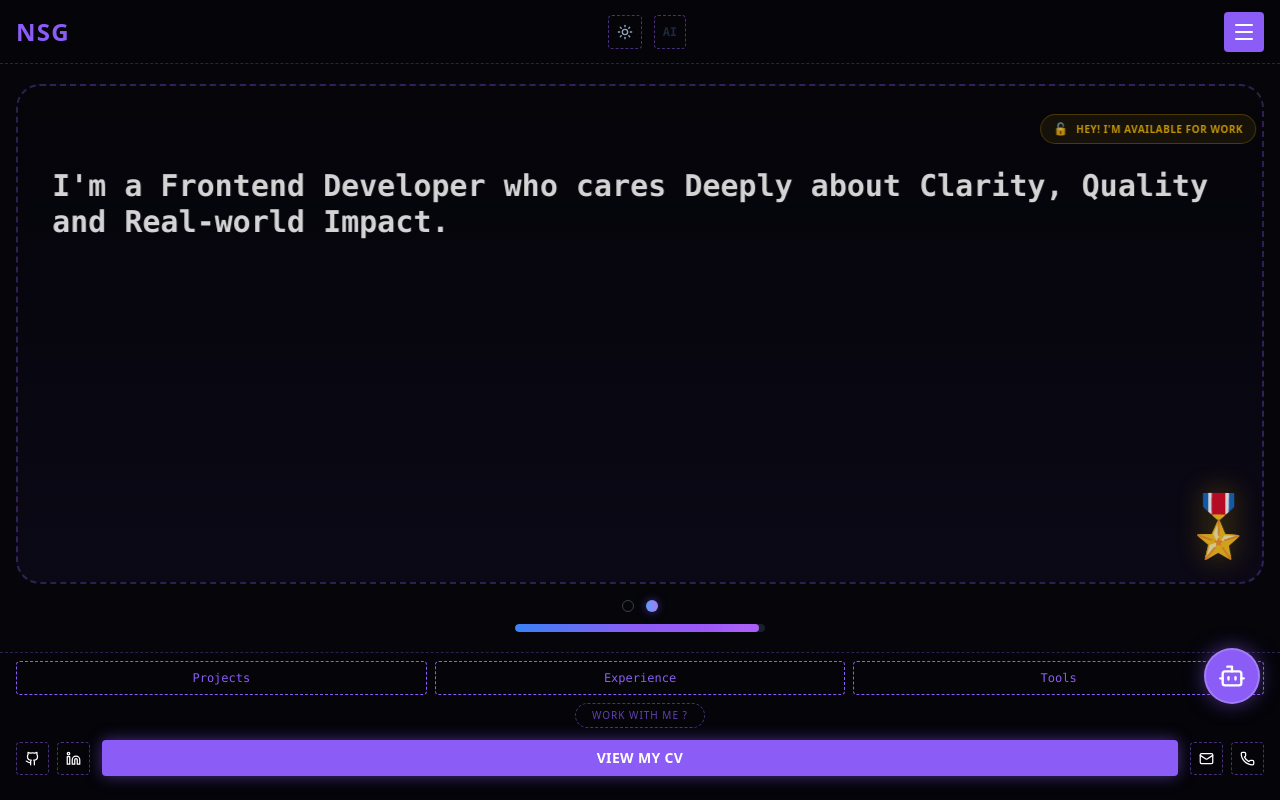
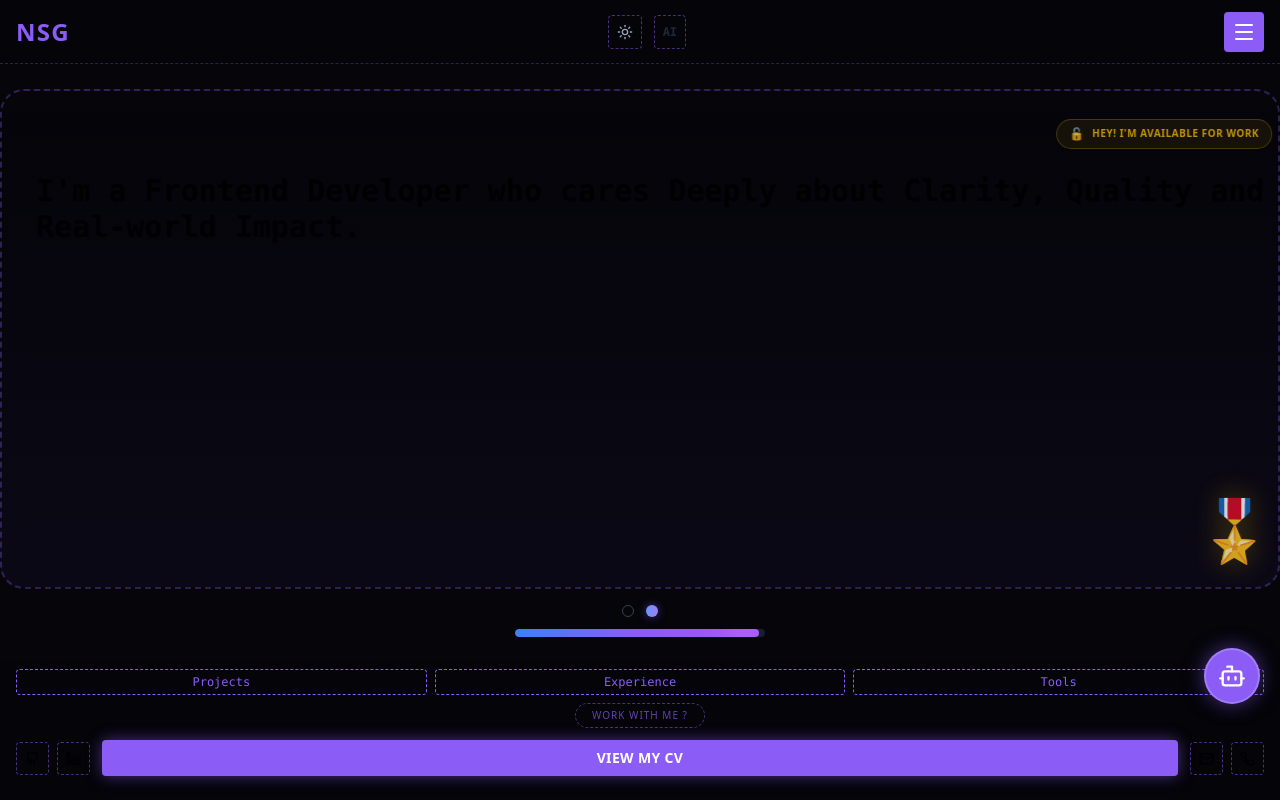
Before and after one commit to nenshallom/portfolio, a Next.js app: page / in a window 1280 px wide. Built offline with nearby package versions, Linux system fonts and the light colour scheme.

Commit message:
Fix: light theme

```diff
--- a/app/page.tsx
+++ b/app/page.tsx
@@ -60,7 +60,7 @@ export default function Home() {
   return (
     // 1. Reduced top padding (pt-8 -> pt-4)
     // 2. Added 'no-scrollbar' class to hide the scrolling bar
-    <div className="px-4 pt-4 flex flex-col items-center h-full justify-center no-scrollbar">
+    <div className="pt-4 flex flex-col items-center h-full justify-center no-scrollbar">
 
       {/* 3. CONTAINER HEIGHT CHANGE:
          Changed min-h-[500px] to h-[400px] (fixed compact height for mobile)
--- a/components/Footer.tsx
+++ b/components/Footer.tsx
@@ -7,17 +7,17 @@ export default function Footer() {
   return (
     // REMOVED "fixed bottom-0 left-0 right-0"
     // ADDED "w-full"
-    <footer className="w-full z-40 bg-background/95 backdrop-blur-md pb-6 pt-2 px-4 border-t border-dashed border-primary/30">
+    <footer className="w-full z-40 bg-background/95 backdrop-blur-md pb-6 pt-2 px-4">
 
       {/* 1. Navigation Tabs */}
       <div className="flex justify-between gap-2 mb-2 text-xs font-mono">
-        <Link href="/projects" className="flex-1 text-center py-2 border border-dashed border-primary text-primary hover:bg-primary/10 transition rounded">
+        <Link href="/projects" className="flex-1 text-center py-1 border border-dashed border-primary text-primary hover:bg-primary/10 transition rounded">
           Projects
         </Link>
-        <Link href="/experience" className="flex-1 text-center py-2 border border-dashed border-primary text-primary hover:bg-primary/10 transition rounded">
+        <Link href="/experience" className="flex-1 text-center py-1 border border-dashed border-primary text-primary hover:bg-primary/10 transition rounded">
           Experience
         </Link>
-        <Link href="/tools" className="flex-1 text-center py-2 border border-dashed border-primary text-primary hover:bg-primary/10 transition rounded">
+        <Link href="/tools" className="flex-1 text-center py-1 border border-dashed border-primary text-primary hover:bg-primary/10 transition rounded">
           Tools
         </Link>
       </div>
@@ -36,10 +36,10 @@ export default function Footer() {
       <div className="flex items-center gap-3">
         {/* Socials */}
         <div className="flex gap-2">
-          <a href="https://github.com" target="_blank" className="p-2 border border-dashed border-primary/50 rounded text-white hover:text-primary hover:border-primary transition">
+          <a href="https://github.com/nenshallom" target="_blank" className="p-2 border border-dashed border-primary/50 rounded text-white dark:text-black hover:text-primary hover:border-primary transition">
             <Github size={15} />
           </a>
-          <a href="https://linkedin.com" target="_blank" className="p-2 border border-dashed border-primary/50 rounded text-white hover:text-primary hover:border-primary transition">
+          <a href="https://linkedin.com/in/nenshallom/" target="_blank" className="p-2 border border-dashed border-primary/50 rounded text-white dark:text-black hover:text-primary hover:border-primary transition">
             <Linkedin size={15} />
           </a>
         </div>
@@ -51,10 +51,10 @@ export default function Footer() {
 
         {/* Contact */}
         <div className="flex gap-2">
-          <a href="mailto:your@email.com" className="p-2 border border-dashed border-primary/50 rounded text-white hover:text-primary hover:border-primary transition">
+          <a href="mailto:sshallom92@email.com" className="p-2 border border-dashed border-primary/50 rounded text-white dark:text-black hover:text-primary hover:border-primary transition">
             <Mail size={15} />
           </a>
-          <a href="tel:+123456789" className="p-2 border border-dashed border-primary/50 rounded text-white hover:text-primary hover:border-primary transition">
+          <a href="tel:+2349065679171" className="p-2 border border-dashed border-primary/50 rounded text-white dark:text-black hover:text-primary hover:border-primary transition">
             <Phone size={15} />
           </a>
         </div>
--- a/components/home/SlideOne.tsx
+++ b/components/home/SlideOne.tsx
@@ -5,7 +5,7 @@ export default function SlideOne() {
   return (
     <motion.div className="flex flex-col items-center relative h-full justify-center">
 
-      <div className="w-full flex flex-col gap-2 mb-4 relative z-10">
+      <div className="w-full flex flex-col gap-1 mb-4 relative z-10">
         <p className="text-accent font-bold tracking-wide text-left self-start text-sm">
           Welcome, I&apos;m
         </p>
@@ -18,7 +18,7 @@ export default function SlideOne() {
             </h1>
 
             {/* --- PROFILE IMAGE SECTION --- */}
-            <div className="w-40 h-40 md:w-40 md:h-40 rounded-full border-[3px] border-gray-800 overflow-hidden shrink-0  bg-gray-900 relative z-20 shadow-xl">
+            <div className="w-40 h-40 md:w-40 md:h-40 rounded-full border-[2px] border-gray-800 overflow-hidden shrink-0  bg-gray-900 relative z-20 shadow-xl">
                 {/* Next.js Image Component:
                    - src: starts from 'public' folder (so /images/...)
                    - width/height: required for aspect ratio (matches w-40 = 160px)
@@ -45,7 +45,7 @@ export default function SlideOne() {
         </span>
       </div>
 
-      <h2 className="self-start text-lg md:text-2xl font-bold text-black dark:text-white leading-snug font-mono relative z-10">
+      <h2 className="self-start text-2xl md:text-3xl font-bold text-black dark:text-white leading-snug font-mono relative z-10">
         Engineering Clean, <br />
         Beautiful & Performant <br />
         Frontend for the Web
--- a/components/home/SlideTwo.tsx
+++ b/components/home/SlideTwo.tsx
@@ -11,7 +11,7 @@ export default function SlideTwo() {
       </div>
 
       {/* Reduced text-3xl -> text-xl */}
-      <h2 className="text-xl md:text-3xl font-bold text-white leading-relaxed font-mono mb-8">
+      <h2 className="text-xl md:text-3xl font-bold text-white dark:text-black leading-relaxed font-mono mb-8">
         I&apos;m a Frontend Developer who cares Deeply about Clarity, Quality and Real-world Impact.
       </h2>
 
```
